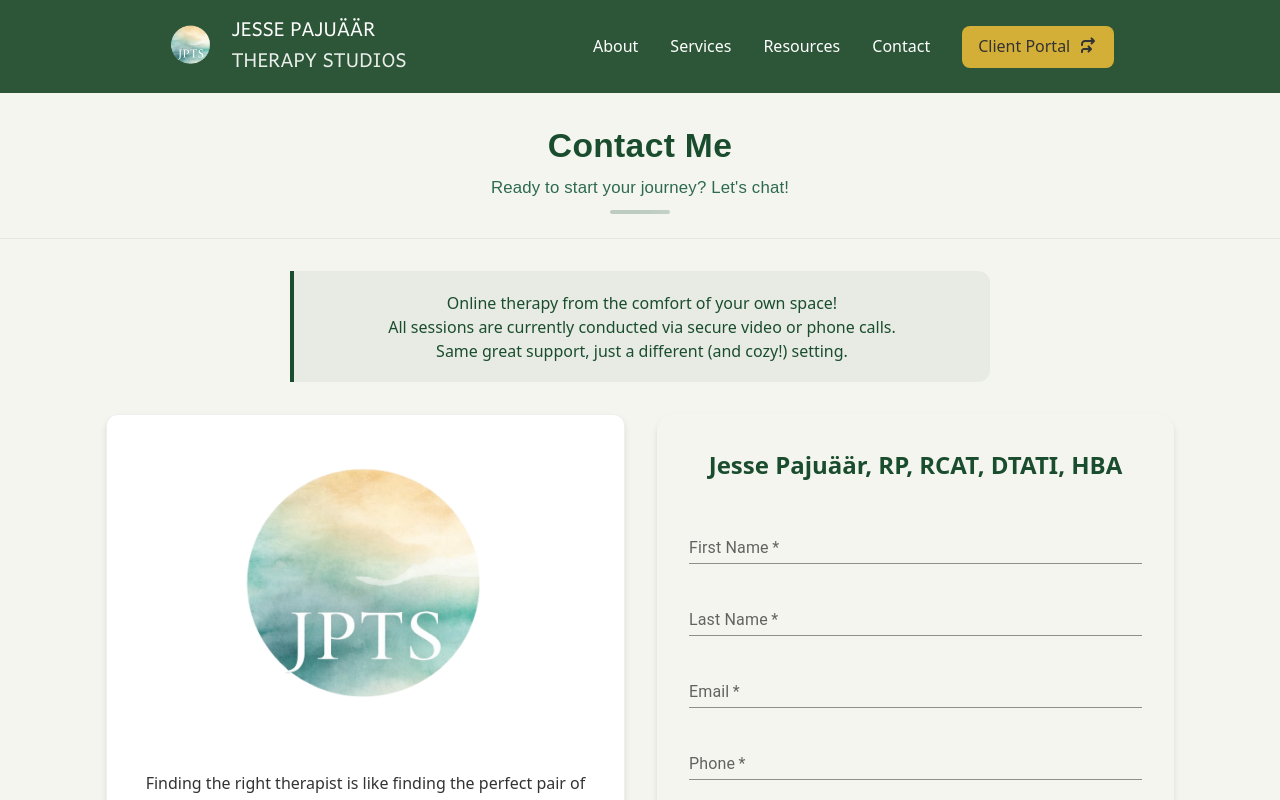
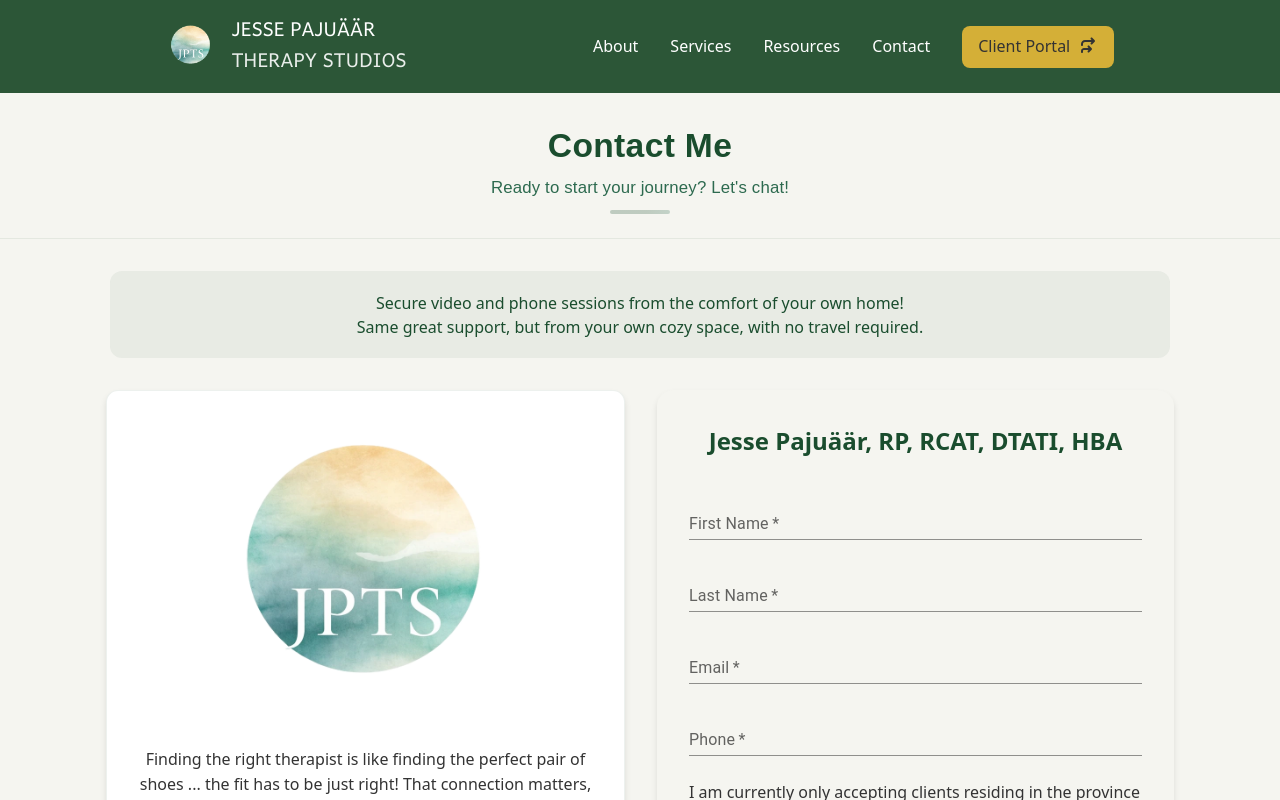
Before and after one commit to danispinxo/jesse-site, a Next.js app: page /contact in a window 1280 px wide. Shown: the top 800 px of the page. Built offline with nearby package versions, Linux system fonts and the light colour scheme; a web font is replaced by a local one.

Commit message:
Contact Update

```diff
--- a/src/app/_pages/Contact.jsx
+++ b/src/app/_pages/Contact.jsx
@@ -36,11 +36,9 @@ export default function Contact() {
 
       <div className="covid-note">
         <p>
-          Online therapy from the comfort of your own space!
+          Secure video and phone sessions from the comfort of your own home!
           <br />
-          All sessions are currently conducted via secure video or phone calls.
-          <br />
-          Same great support, just a different (and cozy!) setting.
+          Same great support, but from your own cozy space, with no travel required.
         </p>
       </div>
 
--- a/src/app/styles/contact.scss
+++ b/src/app/styles/contact.scss
@@ -1,12 +1,11 @@
 @use "variables" as *;
 
 .covid-note {
-  max-width: 700px;
+  max-width: 1060px;
   margin: 2rem auto;
-  padding: 1.2rem;
+  padding: 1.2rem 2rem;
   background-color: rgba($primary-green, 0.06);
-  border-left: 4px solid $primary-green;
-  border-radius: 0 12px 12px 0;
+  border-radius: 12px;
   text-align: center;
 
   p {
@@ -183,7 +182,7 @@
   .form-submit-btn {
     display: block;
     width: 100%;
-    padding: 0.75rem 1.5rem;
+    padding: 1rem 2rem;
     background-color: $primary-green;
     color: $text-light;
     border: none;
```
